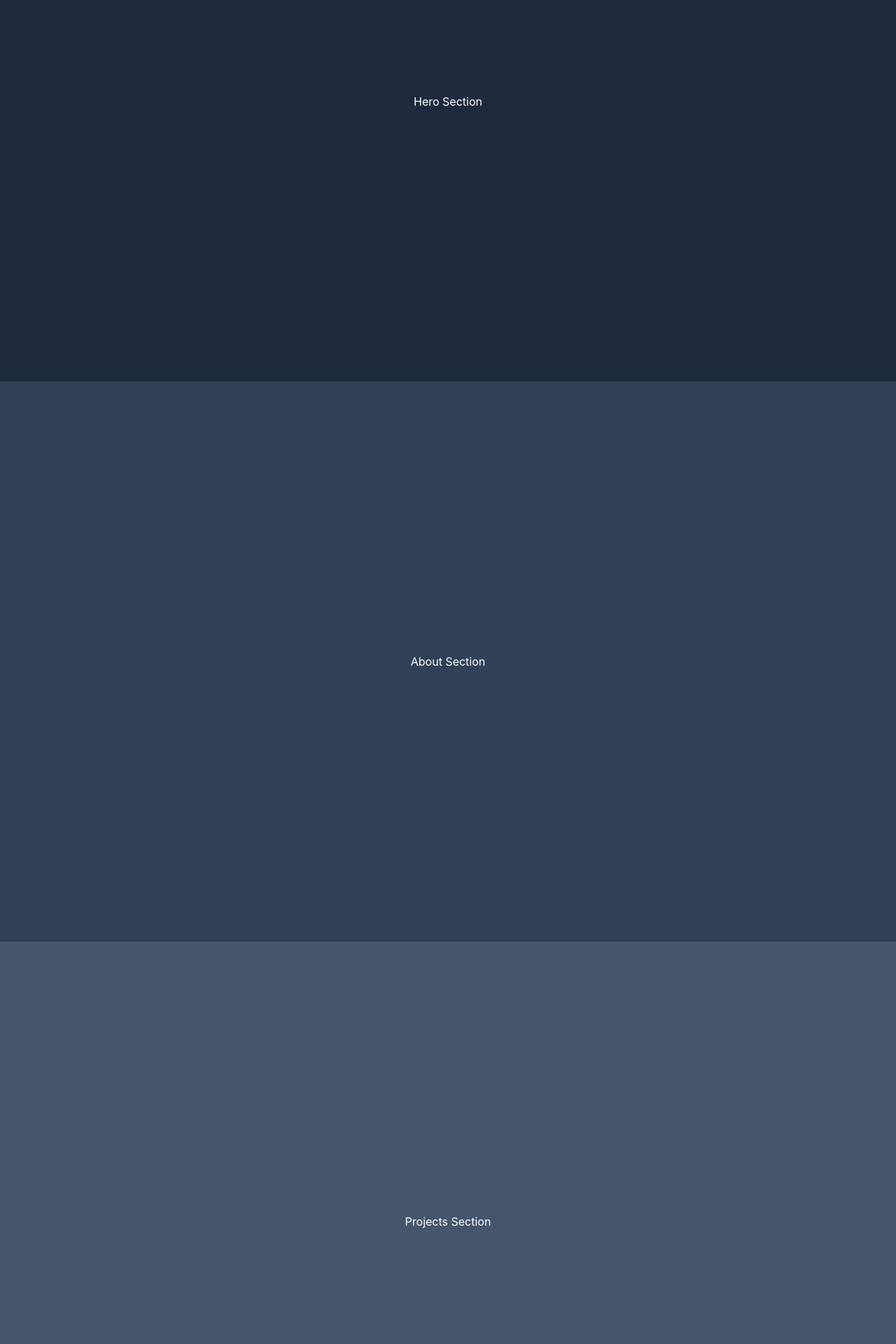
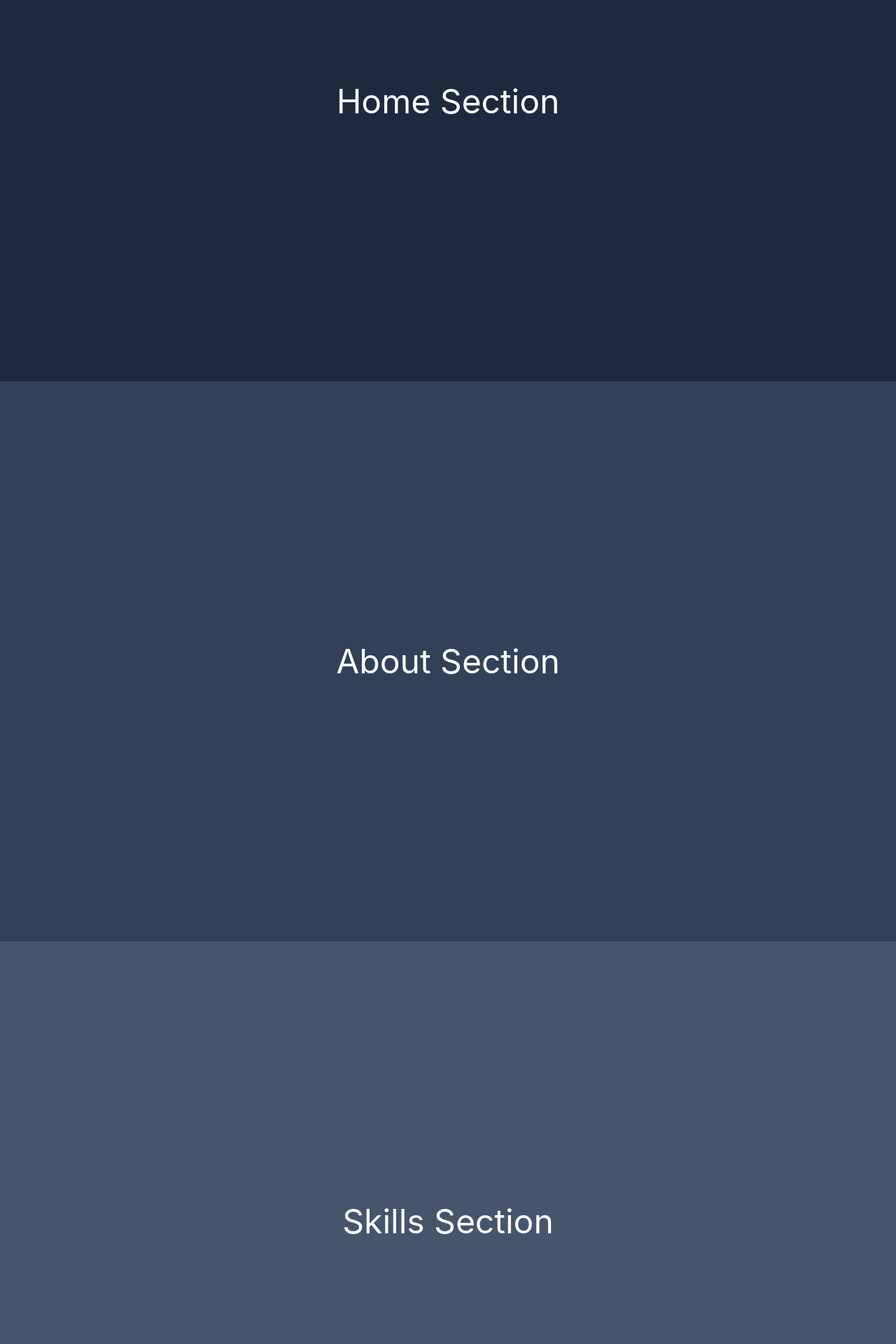
Before and after one commit to talijan123/talal-portfolio, a React (Vite) app: page / in a window 1280 px wide. Shown: the part 320-2240 px from the top of the page at 70% size. Built offline with nearby package versions, Linux system fonts and the light colour scheme; the HTML template or start-up script is replaced by a standard one.

Commit message:
Add smooth scrolling and dynamic navigation

```diff
--- a/src/App.jsx
+++ b/src/App.jsx
@@ -5,16 +5,39 @@ export default function App() {
     <>
       <Navbar />
 
-      <section className="h-screen flex items-center justify-center bg-slate-800 text-white">
-        Hero Section
+      <section
+        id="home"
+        className="h-screen flex justify-center items-center bg-slate-800 text-white"
+      >
+        <h1 className="text-5xl">Home Section</h1>
       </section>
 
-      <section className="h-screen flex items-center justify-center bg-slate-700 text-white">
-        About Section
+      <section
+        id="about"
+        className="h-screen flex justify-center items-center bg-slate-700 text-white"
+      >
+        <h1 className="text-5xl">About Section</h1>
       </section>
 
-      <section className="h-screen flex items-center justify-center bg-slate-600 text-white">
-        Projects Section
+      <section
+        id="skills"
+        className="h-screen flex justify-center items-center bg-slate-600 text-white"
+      >
+        <h1 className="text-5xl">Skills Section</h1>
+      </section>
+
+      <section
+        id="projects"
+        className="h-screen flex justify-center items-center bg-slate-500 text-white"
+      >
+        <h1 className="text-5xl">Projects Section</h1>
+      </section>
+
+      <section
+        id="contact"
+        className="h-screen flex justify-center items-center bg-slate-400 text-black"
+      >
+        <h1 className="text-5xl">Contact Section</h1>
       </section>
     </>
   );
--- a/src/components/Navbar/Navbar.jsx
+++ b/src/components/Navbar/Navbar.jsx
@@ -1,4 +1,6 @@
 import { useState } from "react";
+import { Link } from "react-scroll";
+import { navigation } from "../../data/navigation";
 
 export default function Navbar() {
     const [menuOpen, setMenuOpen] = useState(false);
@@ -13,12 +15,23 @@ export default function Navbar() {
                 </h1>
 
                 {/* Desktop Menu */}
+
                 <ul className="hidden lg:flex gap-6">
-                    <li className="hover:text-blue-400 cursor-pointer">Home</li>
-                    <li className="hover:text-blue-400 cursor-pointer">About</li>
-                    <li className="hover:text-blue-400 cursor-pointer">Skills</li>
-                    <li className="hover:text-blue-400 cursor-pointer">Projects</li>
-                    <li className="hover:text-blue-400 cursor-pointer">Contact</li>
+
+                    {navigation.map((item) => (
+
+                        <Link
+                            key={item.to}
+                            to={item.to}
+                            smooth
+                            duration={500}
+                            className="cursor-pointer hover:text-blue-400 transition"
+                        >
+                            {item.title}
+                        </Link>
+
+                    ))}
+
                 </ul>
 
                 {/* Mobile Button */}
--- a/src/data/navigation.js
+++ b/src/data/navigation.js
@@ -1,31 +1,21 @@
 export const navigation = [
   {
-    id: 1,
     title: "Home",
     to: "home",
   },
   {
-    id: 2,
     title: "About",
     to: "about",
   },
   {
-    id: 3,
     title: "Skills",
     to: "skills",
   },
   {
-    id: 4,
     title: "Projects",
     to: "projects",
   },
   {
-    id: 5,
-    title: "Experience",
-    to: "experience",
-  },
-  {
-    id: 6,
     title: "Contact",
     to: "contact",
   },
```
